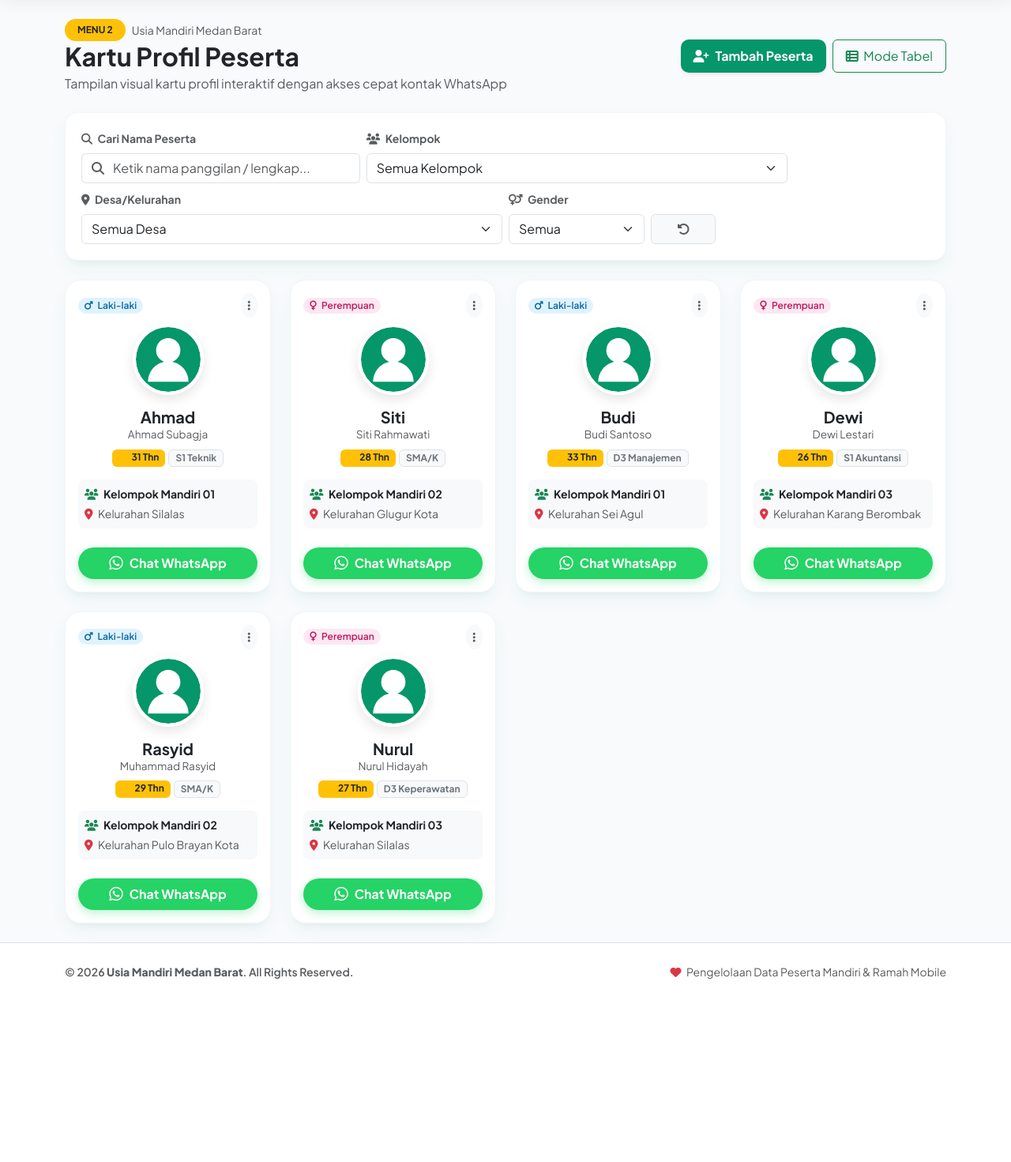
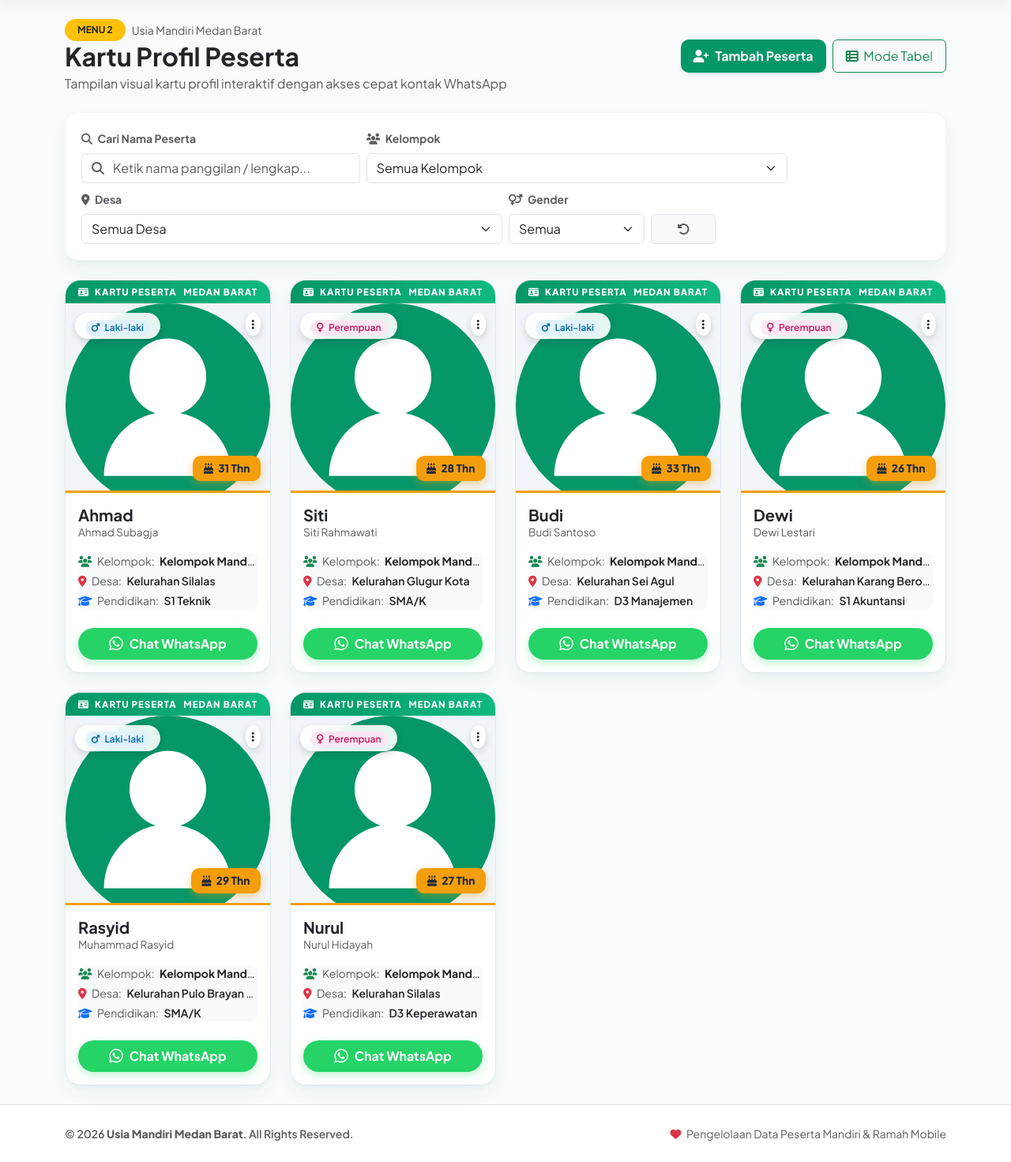
Before and after one commit to faqbila/usman_medanbarat, a PHP site: page /kartu_peserta.php in a window 1280 px wide. Shown: the part 76-1547 px from the top of the page at 79% size. Before the commit the page ends 1315 px from the top, so only its background shows below. Run offline with PHP 8.4, Linux system fonts and the light colour scheme; data comes from the database, SQL or seed files in the repository; both versions use the stored data as it was after the commit.

Commit message:
Commit pertama project Usia Mandiri Medan Barat

```diff
--- a/assets/css/style.css
+++ b/assets/css/style.css
@@ -218,6 +218,97 @@ body {
   box-shadow: 0 6px 15px rgba(0, 0, 0, 0.1);
 }
 
+/* Custom ID-Card / Business Card Style (Kotak Foto Besar) */
+.id-card {
+  background: #ffffff;
+  border-radius: var(--border-radius-xl);
+  border: 1px solid #e2e8f0;
+  box-shadow: var(--card-shadow);
+  transition: all 0.35s ease;
+  overflow: hidden;
+  position: relative;
+  display: flex;
+  flex-direction: column;
+  height: 100%;
+}
+
+.id-card:hover {
+  transform: translateY(-6px);
+  box-shadow: var(--hover-shadow);
+  border-color: var(--primary-green);
+}
+
+.id-card-photo-wrapper {
+  position: relative;
+  width: 100%;
+  height: 240px; /* Foto wajah kotak besar menonjol di layar mobile */
+  background-color: #f1f5f9;
+  overflow: hidden;
+  border-bottom: 3px solid var(--accent-yellow);
+}
+
+.id-card-photo {
+  width: 100%;
+  height: 100%;
+  object-fit: cover;
+  object-position: center top;
+  transition: transform 0.4s ease;
+}
+
+.id-card:hover .id-card-photo {
+  transform: scale(1.05);
+}
+
+.id-card-badge-top-left {
+  position: absolute;
+  top: 12px;
+  left: 12px;
+  z-index: 2;
+  backdrop-filter: blur(8px);
+  background: rgba(255, 255, 255, 0.9);
+  border-radius: 50rem;
+  padding: 0.3rem 0.8rem;
+  box-shadow: 0 4px 10px rgba(0, 0, 0, 0.15);
+}
+
+.id-card-dropdown-top-right {
+  position: absolute;
+  top: 12px;
+  right: 12px;
+  z-index: 2;
+}
+
+.id-card-dropdown-top-right .btn {
+  background: rgba(255, 255, 255, 0.9);
+  backdrop-filter: blur(8px);
+  box-shadow: 0 4px 10px rgba(0, 0, 0, 0.15);
+}
+
+.id-card-age-tag {
+  position: absolute;
+  bottom: 12px;
+  right: 12px;
+  background-color: var(--accent-yellow);
+  color: #1e293b;
+  font-weight: 800;
+  padding: 0.35rem 0.85rem;
+  border-radius: 10px;
+  box-shadow: 0 4px 12px rgba(245, 158, 11, 0.4);
+  font-size: 0.85rem;
+  z-index: 2;
+}
+
+.id-card-header-bar {
+  background: linear-gradient(90deg, #059669, #10b981);
+  color: #ffffff;
+  font-size: 0.72rem;
+  font-weight: 800;
+  letter-spacing: 1px;
+  text-transform: uppercase;
+  padding: 0.35rem 1rem;
+}
+
+
 .badge-gender-male {
   background-color: #e0f2fe;
   color: #0369a1;
--- a/config/koneksi.php
+++ b/config/koneksi.php
@@ -8,10 +8,10 @@ if (session_status() === PHP_SESSION_NONE) {
     session_start();
 }
 
-$host     = '127.0.0.1';
-$db_name  = 'db_usia_mandiri';
-$username = 'root';
-$password = '';
+$host     = 'sql106.infinityfree.com';
+$db_name  = 'if0_43075724_usman_medan';
+$username = 'if0_43075724 ';
+$password = 'KM8MHdDNcAR0u';
 $port     = 3306;
 
 try {
--- a/index.php
+++ b/index.php
@@ -59,7 +59,7 @@ if (isset($pdo)) {
             <div class="col-lg-4 d-none d-lg-block text-center position-relative">
                 <div class="bg-white bg-opacity-10 backdrop-blur rounded-4 p-4 text-white border border-white border-opacity-25 shadow-lg">
                     <i class="fas fa-user-shield display-1 text-warning mb-3"></i>
-                    <h5 class="fw-bold text-white mb-1">Kecamatan Medan Barat</h5>
+                    <h5 class="fw-bold text-white mb-1">PNKB Daerah Medan Barat</h5>
                     <p class="small text-white-50 mb-0">Pendataan Terintegrasi & Akses WhatsApp Direct</p>
                 </div>
             </div>
--- a/kartu_peserta.php
+++ b/kartu_peserta.php
@@ -73,7 +73,7 @@ if (isset($pdo)) {
 
             <!-- Filter Desa -->
             <div class="col-6 col-md-2-5">
-                <label class="form-label small fw-bold text-muted"><i class="fas fa-map-marker-alt me-1"></i> Desa/Kelurahan</label>
+                <label class="form-label small fw-bold text-muted"><i class="fas fa-map-marker-alt me-1"></i> Desa</label>
                 <select id="filter_desa" class="form-select">
                     <option value="">Semua Desa</option>
                     <?php foreach ($desa_options as $d): ?>
@@ -116,17 +116,28 @@ if (isset($pdo)) {
                      data-desa="<?= htmlspecialchars($p['desa']) ?>"
                      data-gender="<?= htmlspecialchars($p['jenis_kelamin']) ?>">
 
-                    <div class="profile-card p-3 text-center h-100 d-flex flex-column justify-content-between">
-                        <div>
-                            <!-- Header Action Dropdown -->
-                            <div class="d-flex justify-content-between align-items-center mb-2">
+                    <!-- Rectangular ID-Card Layout (Kotak Foto Wajah Besar) -->
+                    <div class="id-card">
+                        <!-- Top Header Bar -->
+                        <div class="id-card-header-bar d-flex align-items-center justify-content-between">
+                            <span><i class="fas fa-id-card me-1"></i> KARTU PESERTA</span>
+                            <span>MEDAN BARAT</span>
+                        </div>
+
+                        <!-- Big Rectangular Photo Box -->
+                        <div class="id-card-photo-wrapper">
+                            <!-- Gender Overlay Badge -->
+                            <div class="id-card-badge-top-left">
                                 <span class="badge <?= $gender_class ?> px-2 py-1 rounded-pill small">
                                     <i class="fas fa-<?= $p['jenis_kelamin'] === 'Laki-laki' ? 'mars' : 'venus' ?> me-1"></i>
                                     <?= htmlspecialchars($p['jenis_kelamin']) ?>
                                 </span>
-                                <div class="dropdown">
-                                    <button class="btn btn-sm btn-light rounded-circle" type="button" data-bs-toggle="dropdown" aria-expanded="false">
-                                        <i class="fas fa-ellipsis-v text-muted"></i>
+                            </div>
+
+                            <!-- Action Dropdown Overlay -->
+                            <div class="id-card-dropdown-top-right dropdown">
+                                <button class="btn btn-sm btn-light rounded-circle border-0" type="button" data-bs-toggle="dropdown" aria-expanded="false">
+                                    <i class="fas fa-ellipsis-v text-dark"></i>
                                 </button>
                                 <ul class="dropdown-menu dropdown-menu-end border-0 shadow-sm rounded-3">
                                     <li>
@@ -147,49 +158,53 @@ if (isset($pdo)) {
                                     </li>
                                 </ul>
                             </div>
+
+                            <!-- Big Rectangular Face Image -->
+                            <img src="<?= $foto_path ?>" alt="Foto <?= htmlspecialchars($p['nama_panggilan']) ?>" class="id-card-photo">
+
+                            <!-- Age Tag Overlay -->
+                            <div class="id-card-age-tag">
+                                <i class="fas fa-birthday-cake me-1"></i> <?= (int)$p['usia'] ?> Thn
+                            </div>
                         </div>
 
-                            <!-- Photo Avatar -->
-                            <div class="profile-avatar-wrapper">
-                                <img src="<?= $foto_path ?>" alt="Foto" class="profile-avatar">
-                            </div>
-
-                            <!-- Name & Age -->
+                        <!-- Card Body Details -->
+                        <div class="p-3 d-flex flex-column justify-content-between flex-grow-1">
+                            <div>
+                                <!-- Name & Title -->
                                 <h5 class="fw-bold text-dark mb-0 text-truncate" title="<?= htmlspecialchars($p['nama_panggilan']) ?>">
                                     <?= htmlspecialchars($p['nama_panggilan']) ?>
                                 </h5>
-                            <small class="text-muted d-block mb-2 text-truncate" style="font-size: 0.85rem;">
+                                <small class="text-muted d-block mb-3 text-truncate" style="font-size: 0.85rem;">
                                     <?= htmlspecialchars($p['nama_lengkap']) ?>
                                 </small>
 
-                            <!-- Badges -->
-                            <div class="d-flex justify-content-center gap-1 mb-3 flex-wrap">
-                                <span class="badge bg-warning bg-opacity-20 text-dark fw-bold px-2 py-1 rounded-2">
-                                    <i class="fas fa-birthday-cake me-1 text-warning"></i> <?= (int)$p['usia'] ?> Thn
-                                </span>
-                                <span class="badge bg-light text-secondary border px-2 py-1 rounded-2">
-                                    <?= htmlspecialchars($p['pendidikan_terakhir']) ?>
-                                </span>
-                            </div>
-
-                            <!-- Location Info -->
-                            <div class="bg-light p-2 rounded-3 text-start small mb-3">
+                                <!-- Info List (Kelompok, Desa & Pendidikan) -->
+                                <div class="bg-light p-2-5 rounded-3 text-start small mb-3">
                                     <div class="text-truncate mb-1">
                                         <i class="fas fa-users text-success me-1"></i>
-                                    <strong class="text-dark"><?= htmlspecialchars($p['kelompok']) ?></strong>
+                                        <span class="text-muted">Kelompok:</span>
+                                        <strong class="text-dark ms-1"><?= htmlspecialchars($p['kelompok']) ?></strong>
+                                    </div>
+                                    <div class="text-truncate mb-1">
+                                        <i class="fas fa-location-dot text-danger me-1"></i>
+                                        <span class="text-muted">Desa:</span>
+                                        <span class="fw-semibold text-dark ms-1"><?= htmlspecialchars($p['desa']) ?></span>
                                     </div>
                                     <div class="text-truncate">
-                                    <i class="fas fa-location-dot text-danger me-1"></i>
-                                    <span class="text-muted"><?= htmlspecialchars($p['desa']) ?></span>
+                                        <i class="fas fa-graduation-cap text-primary me-1"></i>
+                                        <span class="text-muted">Pendidikan:</span>
+                                        <span class="fw-semibold text-dark ms-1"><?= htmlspecialchars($p['pendidikan_terakhir']) ?></span>
                                     </div>
                                 </div>
                             </div>
 
-                        <!-- Action Button WhatsApp -->
+                            <!-- Direct WhatsApp Action Button -->
                             <a href="<?= format_wa_url($p['no_wa'], $p['nama_panggilan']) ?>" target="_blank" class="btn btn-whatsapp w-100 d-flex align-items-center justify-content-center gap-2 mt-2">
                                 <i class="fab fa-whatsapp fs-5"></i>
                                 <span>Chat WhatsApp</span>
                             </a>
+                        </div>
                     </div>
                 </div>
 
@@ -220,7 +235,7 @@ if (isset($pdo)) {
                                         <span class="fw-bold text-dark"><?= htmlspecialchars($p['kelompok']) ?></span>
                                     </div>
                                     <div class="col-6">
-                                        <small class="text-muted d-block">Desa/Kelurahan</small>
+                                        <small class="text-muted d-block">Desa</small>
                                         <span class="fw-bold text-dark"><?= htmlspecialchars($p['desa']) ?></span>
                                     </div>
                                     <div class="col-6">
```
Also changed, not shown: database.sql (+0 -7 lines), form_edit.php (+4 -4 lines), form_tambah.php (+17 -14 lines), uploads/peserta/peserta_1791020462_6439.jpg (added). Lines whose indentation alone changed are shown as unchanged.
